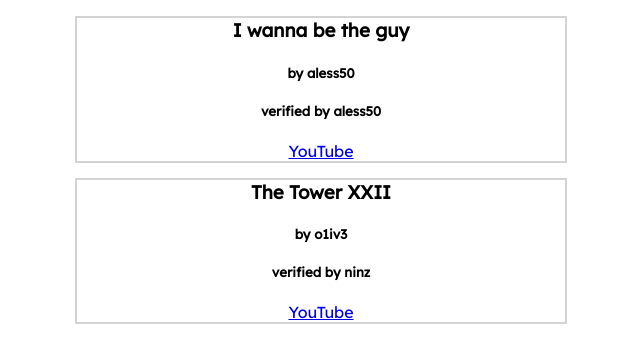
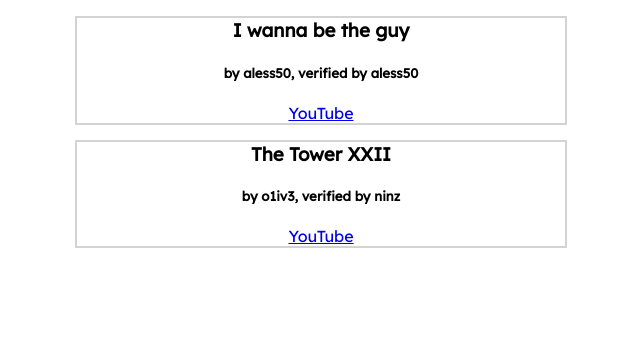
Before and after one commit to SpacecatDevs/ExtremePlatformerList, a plain HTML site: page index.html in a window 1280 px wide. Shown: the part 43-406 px from the top of the page, without its empty margins (319-959 px from the left). Drawn offline with Linux system fonts and the light colour scheme.

Commit message:
Update index.html

```diff
--- a/index.html
+++ b/index.html
@@ -28,14 +28,12 @@ body {
     <h1>Extreme Demon Platformer List</h1>
     <div class="LevelItem">
       <h3>I wanna be the guy</h3>
-      <h5>by aless50</h5>
-      <h5>verified by aless50</h5>
+      <h5>by aless50, verified by aless50</h5>
       <a href="https://www.youtube.com/watch?v=k4-JaCENaI4">YouTube</a>
     </div>
     <div class="LevelItem">
       <h3>The Tower XXII</h3>
-      <h5>by o1iv3</h5>
-      <h5>verified by ninz</h5>
+      <h5>by o1iv3, verified by ninz</h5>
       <a href="https://www.youtube.com/watch?v=iehrZFnPMaw">YouTube</a>
     </div>
   </body>
```
